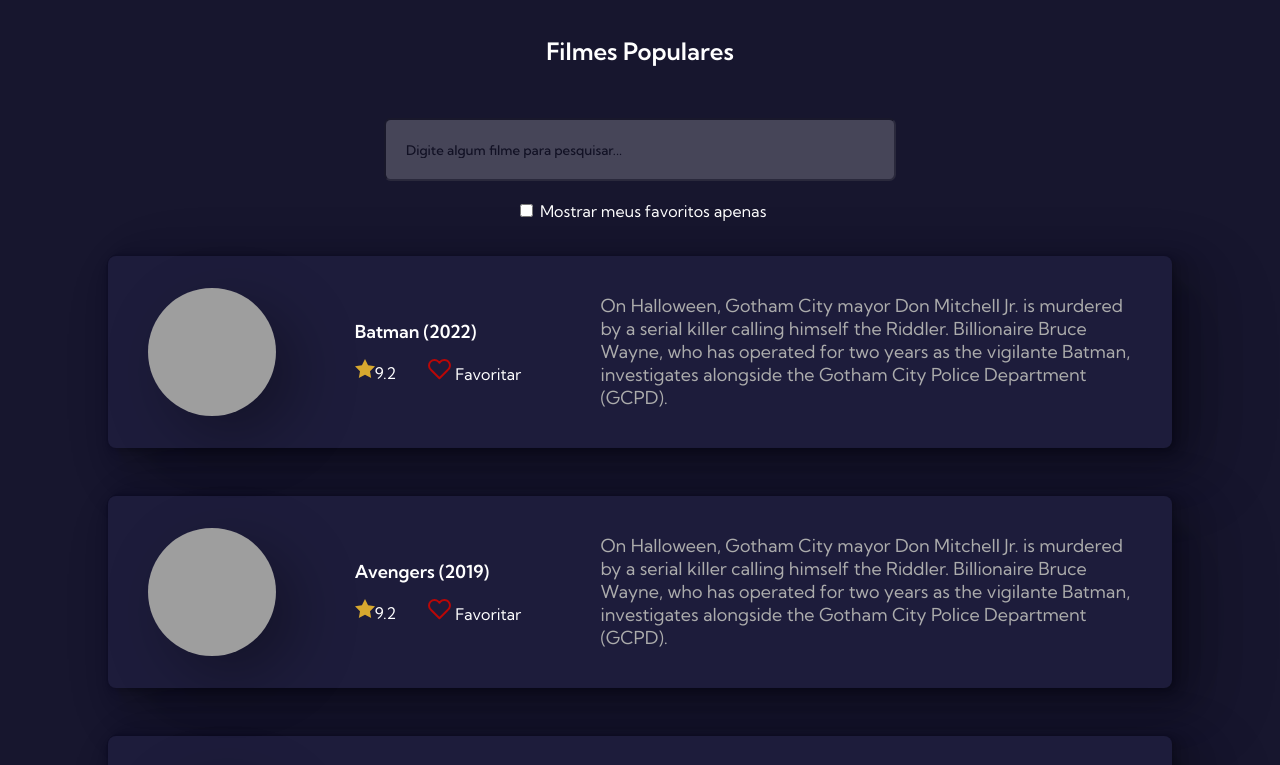
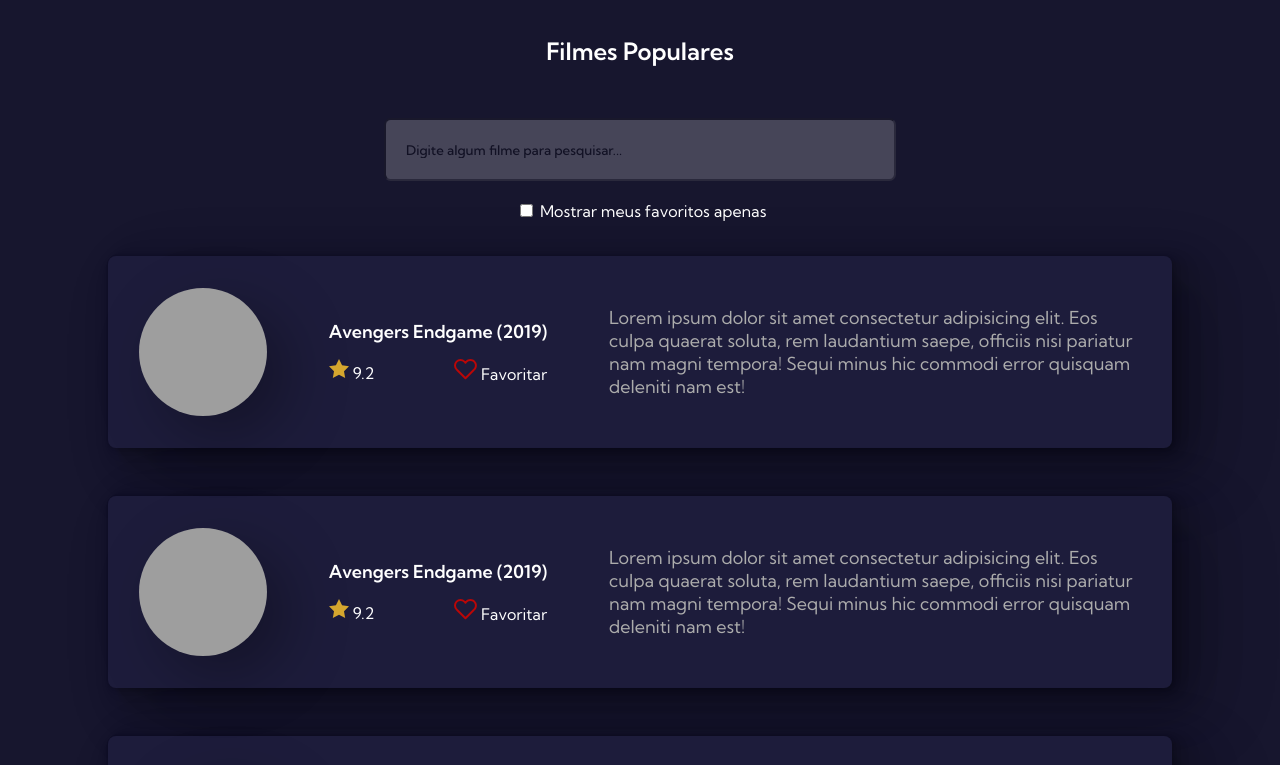
Before and after one commit to leonardo-o-s-s/popular-movies, a website built with Vite: page src/index.html in a window 1280 px wide. Shown: the top 765 px of the page. Built offline with nearby package versions, Linux system fonts and the light colour scheme; grey boxes are pictures that could not be loaded.

Commit message:
deixando os filmes no html

```diff
--- a/src/index.html
+++ b/src/index.html
@@ -21,7 +21,7 @@
             </div>
         </section>
         <section class="filmes">
-            <!-- <div class="filmes__filme">
+            <div class="filmes__filme">
                 <img src="/image1.svg" alt="Imagem do filme dos vingadores" class="filmes__filme-imagem">
                 <div class="filmes__filme-detalhes">
                     <h2 class="filmes__filme-titulo">Avengers Endgame (2019)</h2>
@@ -66,7 +66,7 @@
                     quaerat soluta, rem laudantium
                     saepe, officiis nisi pariatur nam magni tempora! Sequi minus hic commodi error quisquam deleniti nam
                     est!</p>
-            </div> -->
+            </div>
         </section>
         <footer>
             <p>Desenvolvido por <a href="https://github.com/leonardo-o-s-s" class="texto__rodape"> <strong
```
